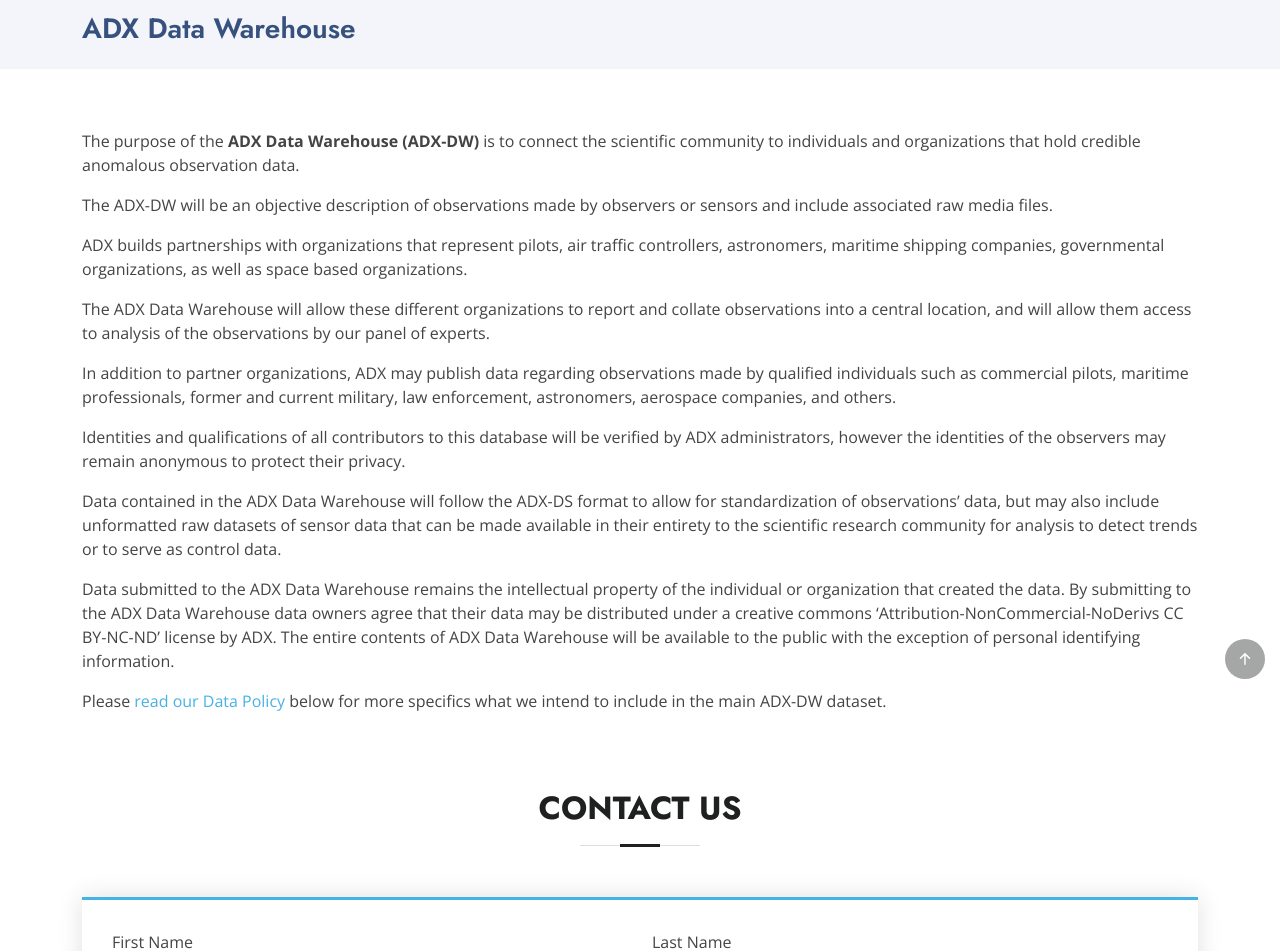
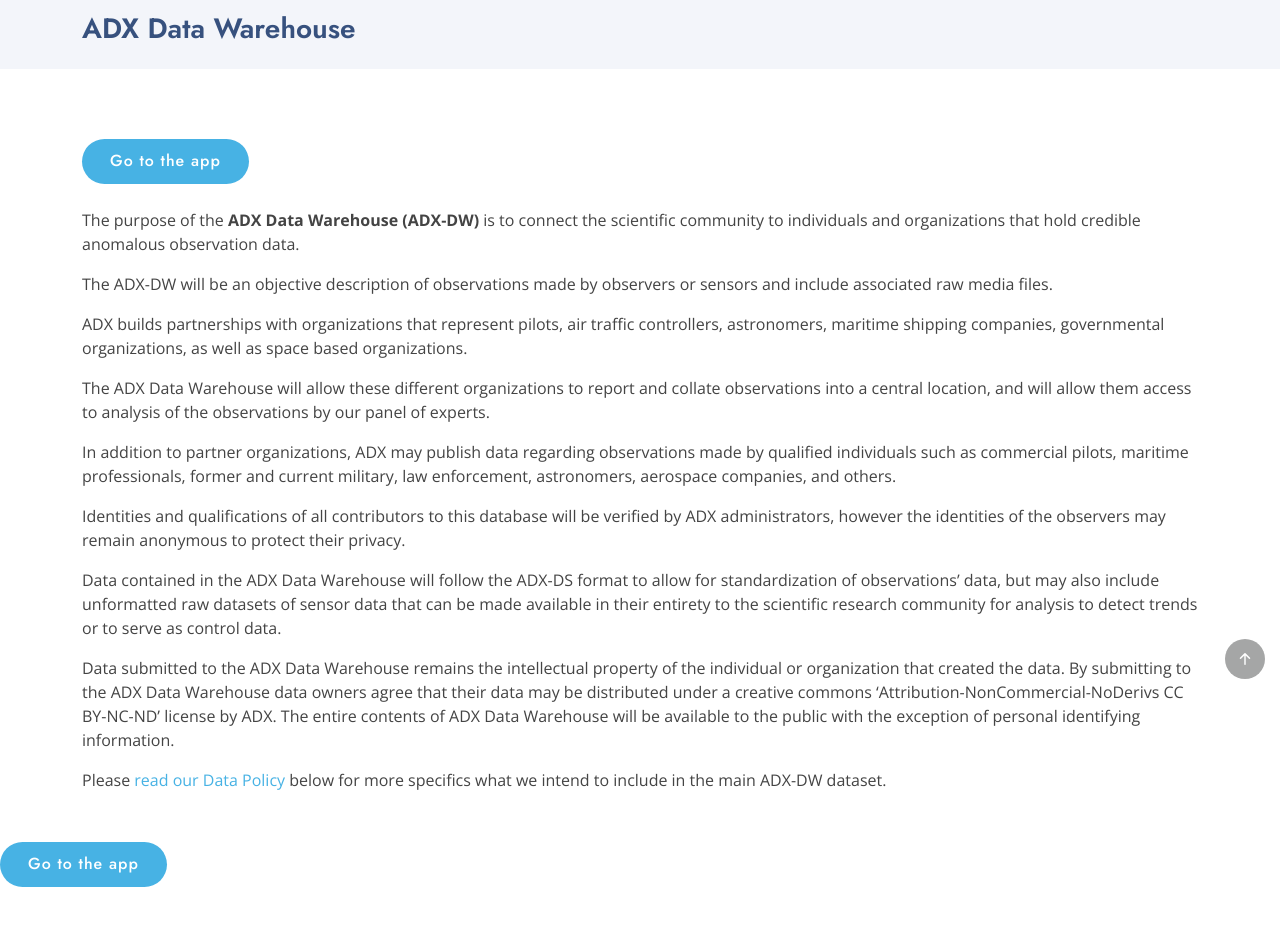
Before and after one commit to adx-project/adx-web, a Nuxt app: page /adx-dw in a window 1280 px wide. Shown: the part 106-1057 px from the top of the page. Built offline with nearby package versions, Linux system fonts and the light colour scheme.

Commit message:
Added link to adx-app

```diff
--- a/assets/css/style.css
+++ b/assets/css/style.css
@@ -407,7 +407,7 @@ h1, h2, h3, h4, h5, h6 {
   font-size: 24px;
 }
 
-#hero .btn-get-started, #hero .btn-get-involved {
+.btn-get-started, .btn-get-involved {
   font-family: "Jost", sans-serif;
   font-weight: 500;
   font-size: 16px;
--- a/pages/adx-dw.vue
+++ b/pages/adx-dw.vue
@@ -1,6 +1,13 @@
 <template>
   <section class="inner-page">
     <div class="container">
+      <div class="col-lg-6 d-flex flex-column justify-content-center pt-4 pt-lg-0"
+           data-aos="fade-up" data-aos-delay="200">
+        <div class="d-flex justify-content-center justify-content-lg-start">
+          <NuxtLink to="app" target="_blank" class="btn-get-involved scrollto">Go to the app</NuxtLink>
+        </div>
+      </div>
+      <br/>
       <p>
         The purpose of the <strong>ADX Data Warehouse (ADX-DW)</strong> is to connect the scientific community
         to individuals and organizations that hold credible anomalous observation data.
@@ -46,6 +53,13 @@
         below for more specifics what we intend to include in the main ADX-DW dataset.
       </p>
     </div>
+    <br/>
+    <div class="col-lg-6 d-flex flex-column justify-content-center pt-4 pt-lg-0"
+         data-aos="fade-up" data-aos-delay="200">
+      <div class="d-flex justify-content-center justify-content-lg-start">
+        <NuxtLink to="app" target="_blank" class="btn-get-involved scrollto">Go to the app</NuxtLink>
+      </div>
+    </div>
     <Contact/>
   </section>
 </template>
--- /dev/null
+++ b/pages/app.vue
@@ -0,0 +1,13 @@
+<template>
+  <div>
+    <script type="text/javascript">app_id = "61818ee6630368001fefeabb";
+    distribution_key = "dist_2";</script>
+    <script type="text/javascript" src="https://loader.knack.com/61818ee6630368001fefeabb/dist_2/knack.js"></script>
+    <div id="knack-dist_2">Loading...</div>
+  </div>
+</template>
+<script>
+export default {
+  layout: 'empty'
+}
+</script>
--- a/pages/index.vue
+++ b/pages/index.vue
@@ -10,7 +10,7 @@
             <h2>Normalizing the unusual</h2>
             <div class="d-flex justify-content-center justify-content-lg-start">
               <NuxtLink to="about" class="btn-get-started scrollto">Learn More</NuxtLink>
-              <NuxtLink to="collaborate" class="btn-get-involved scrollto">Get involved</NuxtLink>
+              <NuxtLink to="app" target="_blank" class="btn-get-involved scrollto">Go to the app</NuxtLink>
             </div>
           </div>
         </div>
```
